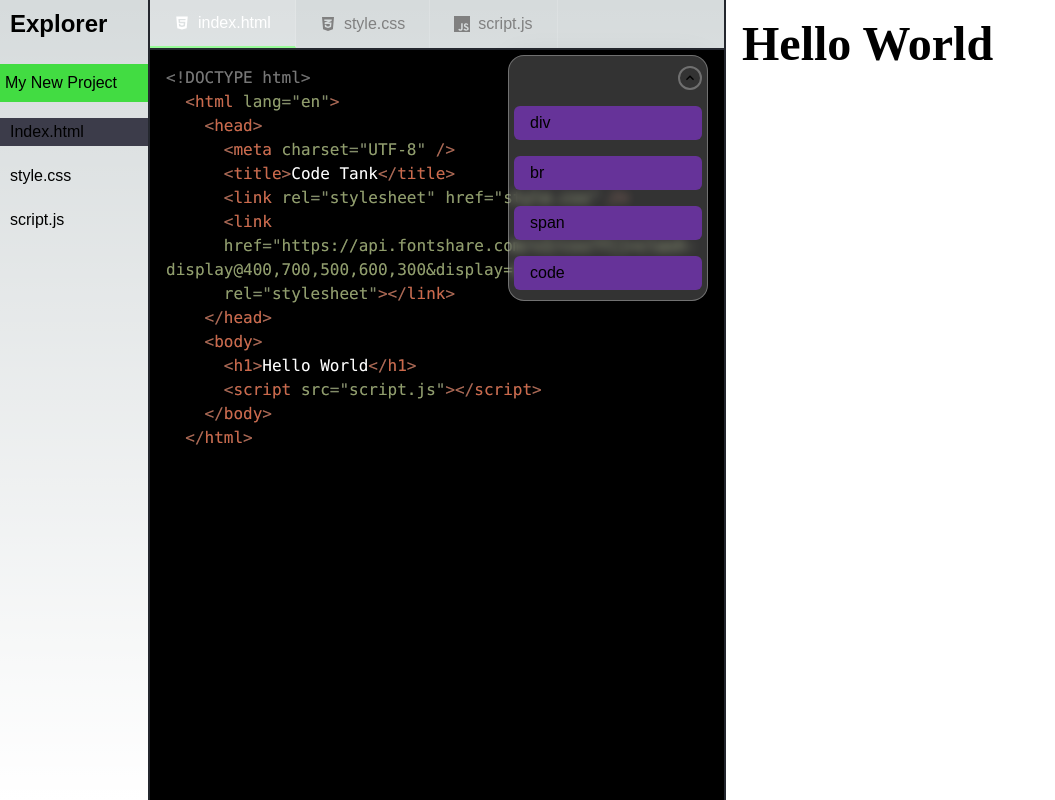
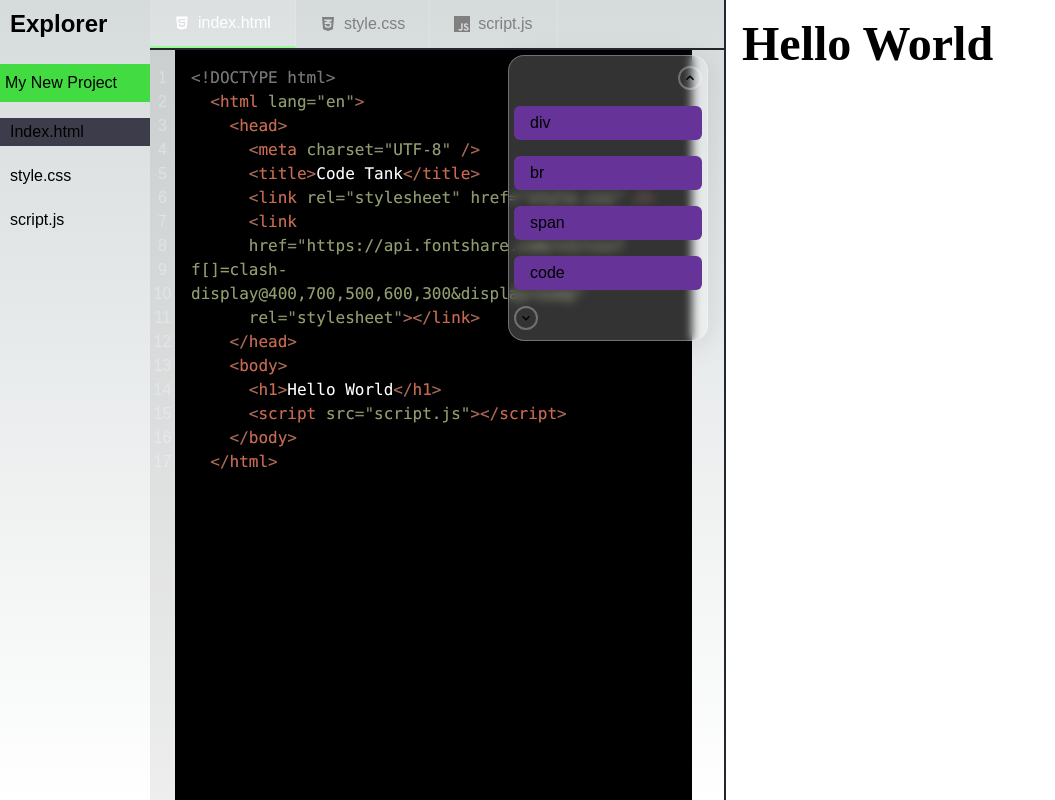
Before and after one commit to temidayo-falomo/codetank, a Next.js app: page /editor in a window 1280 px wide. Shown: the whole page, without its empty margins (0-1055 px from the left). Built offline with nearby package versions, Linux system fonts and the light colour scheme; a small style sheet from the web is missing; a web font is replaced by a local one.

Commit message:
ui updates

```diff
--- a/src/components/sidebar/Sidebar.module.css
+++ b/src/components/sidebar/Sidebar.module.css
@@ -1,6 +1,6 @@
 .aside {
   width: auto;
-  border-right: 2px #24272E solid;
+  /* border-right: 2px #24272E solid; */
   height: 100%;
   display: flex;
   flex-direction: column;
--- a/src/containers/Editor/Editor.tsx
+++ b/src/containers/Editor/Editor.tsx
@@ -6,7 +6,8 @@ import { AiFillHtml5 } from "react-icons/ai";
 import { FaCss3Alt } from "react-icons/fa";
 import { SiJavascript } from "react-icons/si";
 import Prism from "prismjs";
-import { MdKeyboardArrowUp } from "react-icons/md";
+import { MdKeyboardArrowUp, MdOutlineKeyboardArrowDown } from "react-icons/md";
+import { relative } from "path";
 
 export default function Editor() {
   const [language, setLanguage] = useState<string>("xml"); // ["xml", "css", "js"
@@ -51,6 +52,7 @@ export default function Editor() {
     `console.log("Hello World");
   `
   );
+
   const [code, setCode] = useState<string>(
     htmlCode +
       "<style>" +
@@ -68,6 +70,8 @@ export default function Editor() {
   const [boxPosition, setBoxPosition] = useState<any>(5);
   const [pushNumber, setPushNumber] = useState(0);
 
+  const [linesOfCode, setLinesOfCode] = useState(0);
+
   const inputRef = useRef<any>(null);
   const caretPositionRef = useRef<number>(0); // Ref to store the caret position
   const divRef = useRef<HTMLDivElement>(null); // Ref for the div element
@@ -77,6 +81,43 @@ export default function Editor() {
     caretPositionRef.current = caretPosition; // Update the caret position ref
     setBoxPosition(caretPosition);
   };
+
+  // useEffect(() => {
+  //   const handleClick = (event: MouseEvent) => {
+  //     const textarea = document.getElementById(
+  //       "ta"
+  //     ) as HTMLTextAreaElement | null;
+  //     if (textarea) {
+  //       const selectionStart = textarea.selectionStart || 0;
+  //       const lines = textarea.value
+  //         .substr(0, selectionStart)
+  //         .split(/\r?\n|\r/);
+  //       const lineNo = lines.length;
+  //       const lineText = lines[lineNo - 1];
+  //       const numOfSpaces = lineText.split(/\s/).length - 1;
+  //       console.log(lineNo, lineText, numOfSpaces);
+  //     }
+  //   };
+
+  //   window.onload = function () {
+  //     const textarea = document.getElementById("ta");
+  //     textarea?.addEventListener("click", handleClick);
+  //   };
+  // }, [code]);
+
+  useEffect(() => {
+    const textarea = document.getElementById(
+      "ta"
+    ) as HTMLTextAreaElement | null;
+    if (textarea) {
+      const lines = textarea.value.split(/\r?\n|\r/);
+      const lineNo = lines.length;
+      const lineText = lines[lineNo - 1];
+      const numOfSpaces = lineText.split(/\s/).length - 1;
+      // console.log(lineNo, lineText, numOfSpaces);
+      setLinesOfCode(lineNo);
+    }
+  }, [code, language]);
 
   useEffect(() => {
     setCode(
@@ -153,6 +194,7 @@ export default function Editor() {
 
           <div className="code-edit-container">
             <textarea
+              id="ta"
               onKeyDown={handleKeyUp}
               ref={inputRef}
               className="code-input"
@@ -178,6 +220,13 @@ export default function Editor() {
                 }, 1500);
               }}
             ></textarea>
+
+            <div className="lines-of-code">
+              {[...Array(linesOfCode + 1)].map((val, index) => {
+                return <span key={index}>{index + 1}</span>;
+              })}
+            </div>
+
             <pre className="code-output">
               <code
                 className={`language-${language}`}
@@ -224,6 +273,16 @@ export default function Editor() {
               <div className="select">
                 <span>code</span>
               </div>
+
+              <MdOutlineKeyboardArrowDown
+                className="close"
+                style={{
+                  fontSize: "1.5rem",
+                  cursor: "pointer",
+                  alignSelf: "flex-start",
+                }}
+                onClick={() => setPushNumber(pushNumber - 50)}
+              />
             </div>
           </div>
         </div>
--- a/src/styles/globals.css
+++ b/src/styles/globals.css
@@ -259,14 +259,18 @@ pre[class*="language-"]::selection {
 .code-edit-container {
   position: relative;
   min-height: 1000%;
+  width: 100%;
+  display: grid !important;
+  grid-template-columns: 25px auto !important;
 }
 
 .code-input,
 .code-output {
   position: absolute;
   top: 0;
-  left: 0;
-  width: 100%;
+  left: 25px;
+  right: 0;
+  width: 90%;
   height: 100%;
   padding: 1rem;
   border: none;
@@ -402,22 +406,28 @@ textarea {
   text-align: right;
   align-self: flex-end;
   padding: 2px;
-  border: 2px  rgba(255, 255, 255, 0.3) solid;
+  border: 2px rgba(255, 255, 255, 0.3) solid;
   border-radius: 50%;
 }
 
-/* .token.token.property::after {
-  content: "";
-  position: absolute;
-  top: 0;
-  right: 0;
-  bottom: 0;
-  left: 0;
-  width: 300px;
-  height: 100px;
-  background-color: royalblue;
-  z-index: 999;
-} */
+.lines-of-code {
+  text-align: center;
+  display: flex;
+  flex-direction: column;
+  line-height: 1.5em;
+  font-size: 1em;
+  padding-top: 1rem;
+  color: rgba(255, 255, 255, 0.3);
+  /* border-right: 2px solid #24272e; */
+  overflow: hidden;
+  background-color: rgba(74, 72, 72, 0.091);
+}
+
+.lines-of-code span {
+  color: rgba(255, 255, 255, 0.3);
+  /* border-bottom: 2px solid #24272e; */
+  /* opacity: 0.5; */
+}
 
 @media (prefers-color-scheme: dark) {
   html {
```
